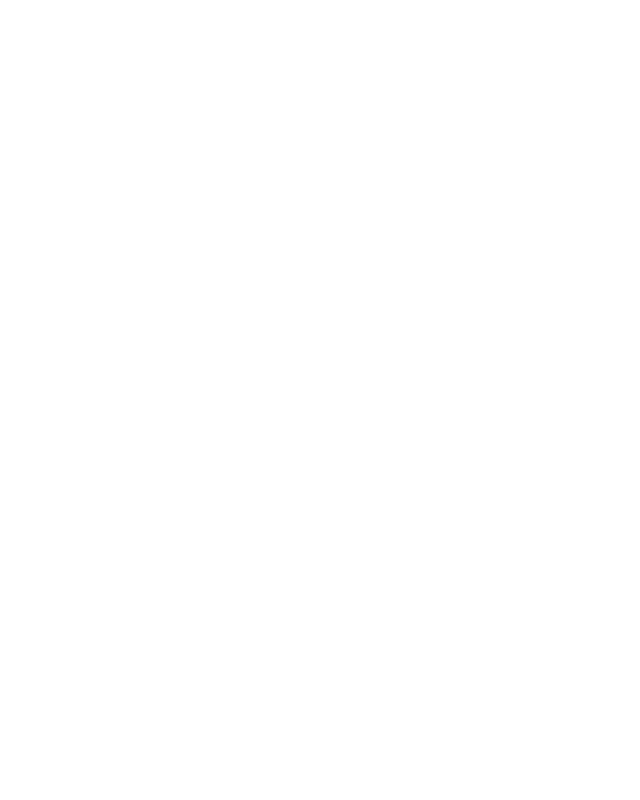
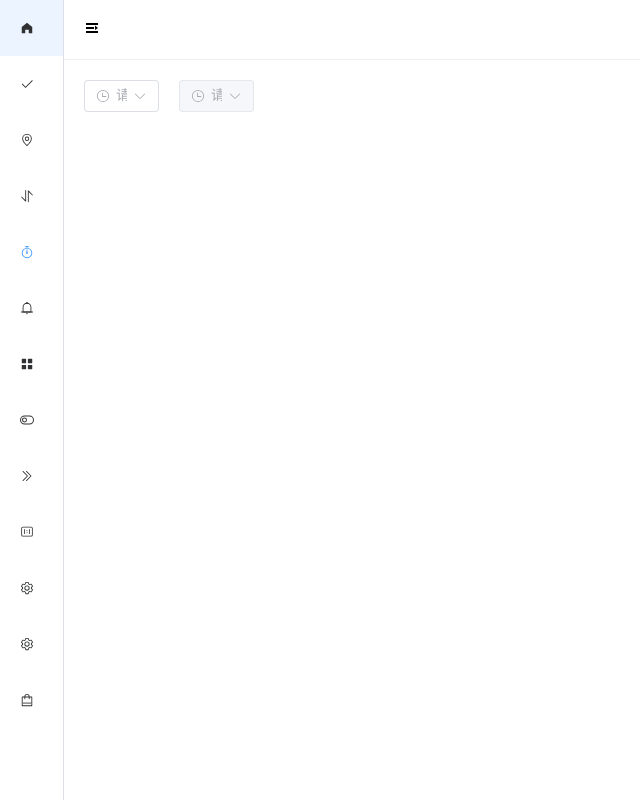
Before and after one commit to wangyongalive/YComponent, a Vue app: page /chooseTime in a window 1280 px wide. Before the commit this address had no page. Shown: the whole page, without its empty margins (0-640 px from the left). Built offline with nearby package versions, Linux system fonts and the light colour scheme.

Commit message:
时间选择组件-完成时间选择组件的全部功能

```diff
--- /dev/null
+++ b/src/components/chooseDate/index.ts
@@ -0,0 +1,9 @@
+import { App } from 'vue'
+import chooseDate from './src/index.vue'
+
+// 让这个组件可以通过use的形式使用
+export default {
+  install(app: App) {
+    app.component('y-choose-date', chooseDate)
+  }
+}
--- /dev/null
+++ b/src/components/chooseDate/src/index.vue
@@ -0,0 +1,13 @@
+<template>
+  <div>
+    chooseDate
+  </div>
+</template>
+
+<script setup lang="ts">
+
+</script>
+
+<style scoped>
+
+</style>
--- /dev/null
+++ b/src/components/chooseTime/index.ts
@@ -0,0 +1,9 @@
+import { App } from 'vue'
+import chooseTime from './src/index.vue'
+
+// 让这个组件可以通过use的形式使用
+export default {
+  install(app: App) {
+    app.component('y-choose-time', chooseTime)
+  }
+}
--- /dev/null
+++ b/src/components/chooseTime/src/index.vue
@@ -0,0 +1,96 @@
+<template>
+  <div style="display: flex;">
+    <div style="margin-right: 20px;">
+      <!-- $attrs.startOptions 分开传递属性 -->
+      <el-time-select v-model="startTime" :placeholder="startPlaceholder" :start="startTimeStart" :step="startStep"
+        :end="startTimeEnd" v-bind="$attrs.startOptions"></el-time-select>
+    </div>
+    <div>
+      <el-time-select v-model="endTime" :min-time="startTime" :placeholder="endPlaceholder" :start="endTimeStart"
+        :step="endStep" :end="endTimeEnd" :disabled="endTimeDisabled" v-bind="$attrs.endOptions"></el-time-select>
+    </div>
+  </div>
+</template>
+
+<script lang='ts' setup>
+import { ref, watch } from 'vue'
+
+let props = defineProps({
+  // 开始时间的占位符
+  startPlaceholder: {
+    type: String,
+    default: '请选择开始时间'
+  },
+  // 结束时间的占位符
+  endPlaceholder: {
+    type: String,
+    default: '请选择结束时间'
+  },
+  // 开始时间的开始选择
+  startTimeStart: {
+    type: String,
+    default: "08:00"
+  },
+  // 开始时间的步进
+  startStep: {
+    type: String,
+    default: "00:30"
+  },
+  // 开始时间的结束选择
+  startTimeEnd: {
+    type: String,
+    default: "24:00"
+  },
+  // 结束时间的开始选择
+  endTimeStart: {
+    type: String,
+    default: "08:00"
+  },
+  // 结束时间的步进
+  endStep: {
+    type: String,
+    default: "00:30"
+  },
+  // 结束时间的结束选择
+  endTimeEnd: {
+    type: String,
+    default: "24:00"
+  },
+})
+
+let emits = defineEmits(['startChange', 'endChange'])
+
+// 开始时间
+let startTime = ref<string>('')
+// 结束时间
+let endTime = ref<string>('')
+// 是否禁用结束时间
+let endTimeDisabled = ref<boolean>(true)
+
+// 监听开始时间的变化
+watch(() => startTime.value, val => {
+  if (val === '') {
+    endTime.value = ''
+    endTimeDisabled.value = true
+  }
+  else {
+    endTimeDisabled.value = false
+    // 给父组件分发事件
+    emits('startChange', val)
+  }
+})
+
+// 监听结束时间的变化
+watch(() => endTime.value, val => {
+  if (val !== '') {
+    emits('endChange', {
+      startTime: startTime.value,
+      endTime: val
+    })
+  }
+})
+</script>
+
+<style lang='scss' scoped>
+
+</style>
--- a/src/components/index.ts
+++ b/src/components/index.ts
@@ -6,7 +6,9 @@
 import list from './list/index'
 import menu from './menu/index'
 import progress from './progress/index'
-const components = [chooseArea, chooseIcon, trend, notification, list, menu, progress]
+import chooseTime from './chooseTime/index'
+import chooseDate from './chooseDate/index'
+const components = [chooseArea, chooseIcon, trend, notification, list, menu, progress, chooseTime, chooseDate]
 
 export default {
   install(app: App) {
--- /dev/null
+++ b/src/views/chooseDate/index.vue
@@ -0,0 +1,13 @@
+<template>
+  <div>
+    <y-choose-date></y-choose-date>
+  </div>
+</template>
+
+<script setup lang="ts">
+
+</script>
+
+<style scoped>
+
+</style>
--- /dev/null
+++ b/src/views/chooseTime/index.vue
@@ -0,0 +1,31 @@
+<template>
+  <div>
+    <y-choose-time @startChange="startChange" @endChange="endChange"
+      :startTimeOptions="startTimeOptions"></y-choose-time>
+  </div>
+</template>
+
+<script setup lang="ts">
+// 结束时间接口
+interface endValue {
+  startTime: string
+  endTime: string
+}
+const startChange = (val: string) => {
+  console.log(val)
+}
+
+const endChange = (val: endValue) => {
+  console.log(val)
+}
+
+const startTimeOptions = {
+  size: 'large'
+}
+
+
+</script>
+
+<style scoped>
+
+</style>
--- a/src/views/progress/index.vue
+++ b/src/views/progress/index.vue
@@ -2,8 +2,7 @@
   <div>
     <y-progress :percentage="20" :isAnimate="true" :text-inside="true" :stroke-width="24" status="success"></y-progress>
     <br />
-    <y-progress class="y-progress" type="circle" :percentage="20" :isAnimate="true" :text-inside="true"
-      :stroke-width="4" status="success"></y-progress>
+    <y-progress class="y-progress" type="circle" :percentage="20" :isAnimate="true" :stroke-width="4"></y-progress>
   </div>
 </template>
 
```
Also changed, not shown: src/router/index.ts (+8 -0 lines).
